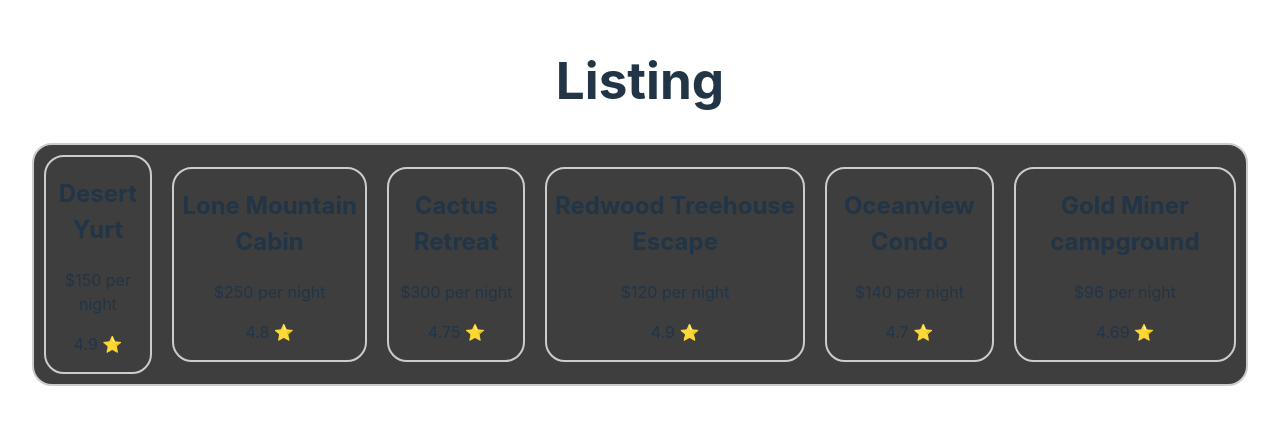
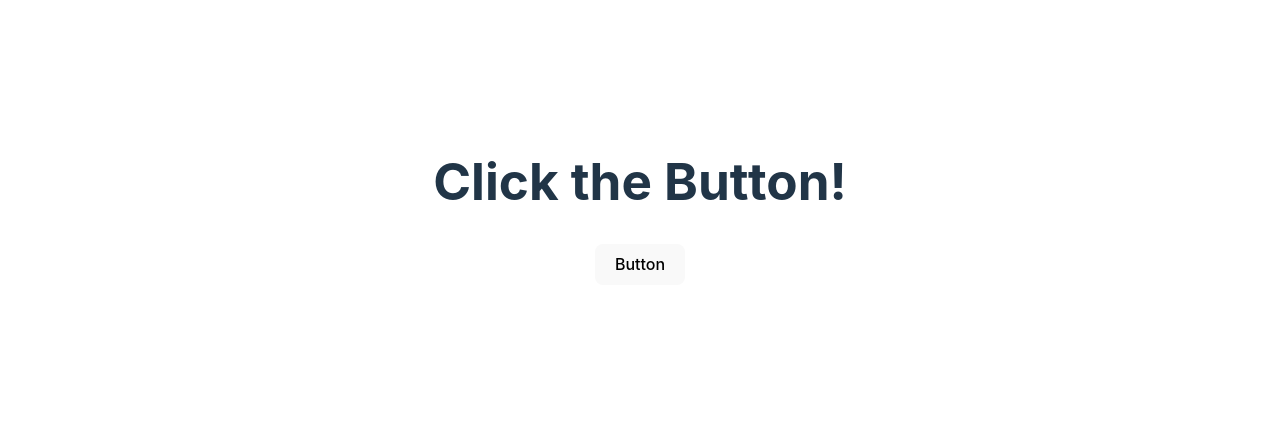
Before and after one commit to 101Shakila/first-react-app, a React (Vite) app: page / in a window 1280 px wide. Shown: the part 198-622 px from the top of the page. Built offline with nearby package versions, Linux system fonts and the light colour scheme.

Commit message:
Imported clicker and applied basic functionality

```diff
--- a/src/App.jsx
+++ b/src/App.jsx
@@ -7,7 +7,9 @@ import './App.css'
 // import ColorList from './ColorList'
 // import Slots from './Slots'
 // import ShoppingList from './ShoppingList'
-import RentalList from './RentalList'
+// import RentalList from './RentalList'
+import Clicker from './Clicker'
+
 
 function App() {
 
@@ -18,21 +20,22 @@ function App() {
   //   { id: 4, item: "Rice", quantity: 25, completed: false }
   // ]
 
-  const properties = [
+  // const properties = [
 
-    { id: 129031, name: "Desert Yurt", rating: 4.9, price: 150 },
-    { id: 129032, name: "Lone Mountain Cabin", rating: 4.8, price: 250 },
-    { id: 129033, name: "Cactus Retreat", rating: 4.75, price: 300 },
-    { id: 129034, name: "Redwood Treehouse Escape", rating: 4.9, price: 120 },
-    { id: 129035, name: "Oceanview Condo", rating: 4.7, price: 140 },
-    { id: 129036, name: "Gold Miner campground", rating: 4.69, price: 96 }
+  //   { id: 129031, name: "Desert Yurt", rating: 4.9, price: 150 },
+  //   { id: 129032, name: "Lone Mountain Cabin", rating: 4.8, price: 250 },
+  //   { id: 129033, name: "Cactus Retreat", rating: 4.75, price: 300 },
+  //   { id: 129034, name: "Redwood Treehouse Escape", rating: 4.9, price: 120 },
+  //   { id: 129035, name: "Oceanview Condo", rating: 4.7, price: 140 },
+  //   { id: 129036, name: "Gold Miner campground", rating: 4.69, price: 96 }
 
-  ];
+  // ];
 
   return (
     <div>
       {
-        <RentalList properties={properties} />
+        <Clicker />
+        // <RentalList properties={properties} />
         // <ShoppingList list={data} />
       /* <Game values={[1, 2, 3, 4, 5]} />
       <ListPicker values={[1, 2, 3]} />
--- a/src/Clicker.jsx
+++ b/src/Clicker.jsx
@@ -2,7 +2,8 @@ export default function Clicker() {
 
     return (
         <div>
-
+            <h1>Click the Button!</h1>
+            <button>Button</button>
         </div>
     )
 
```
